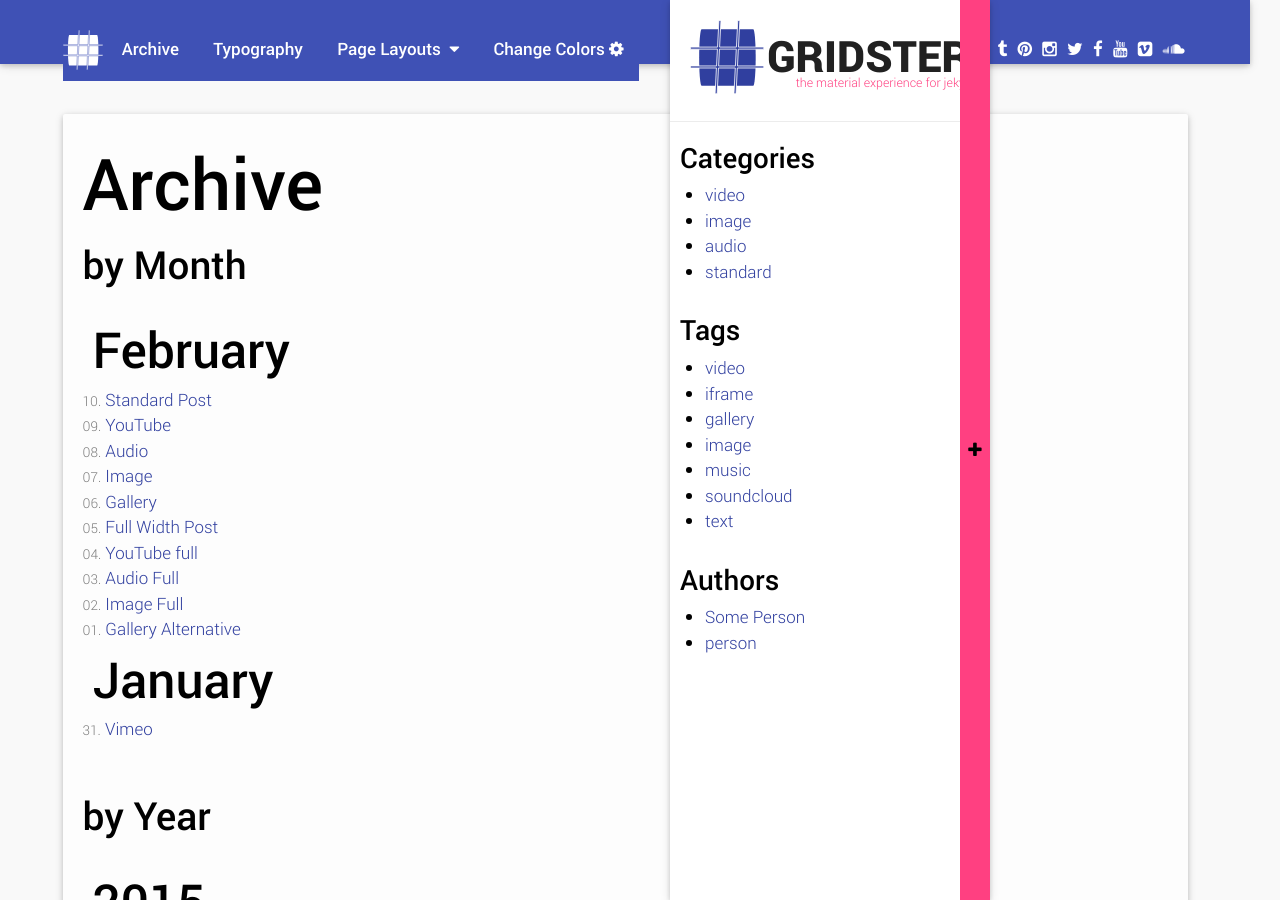
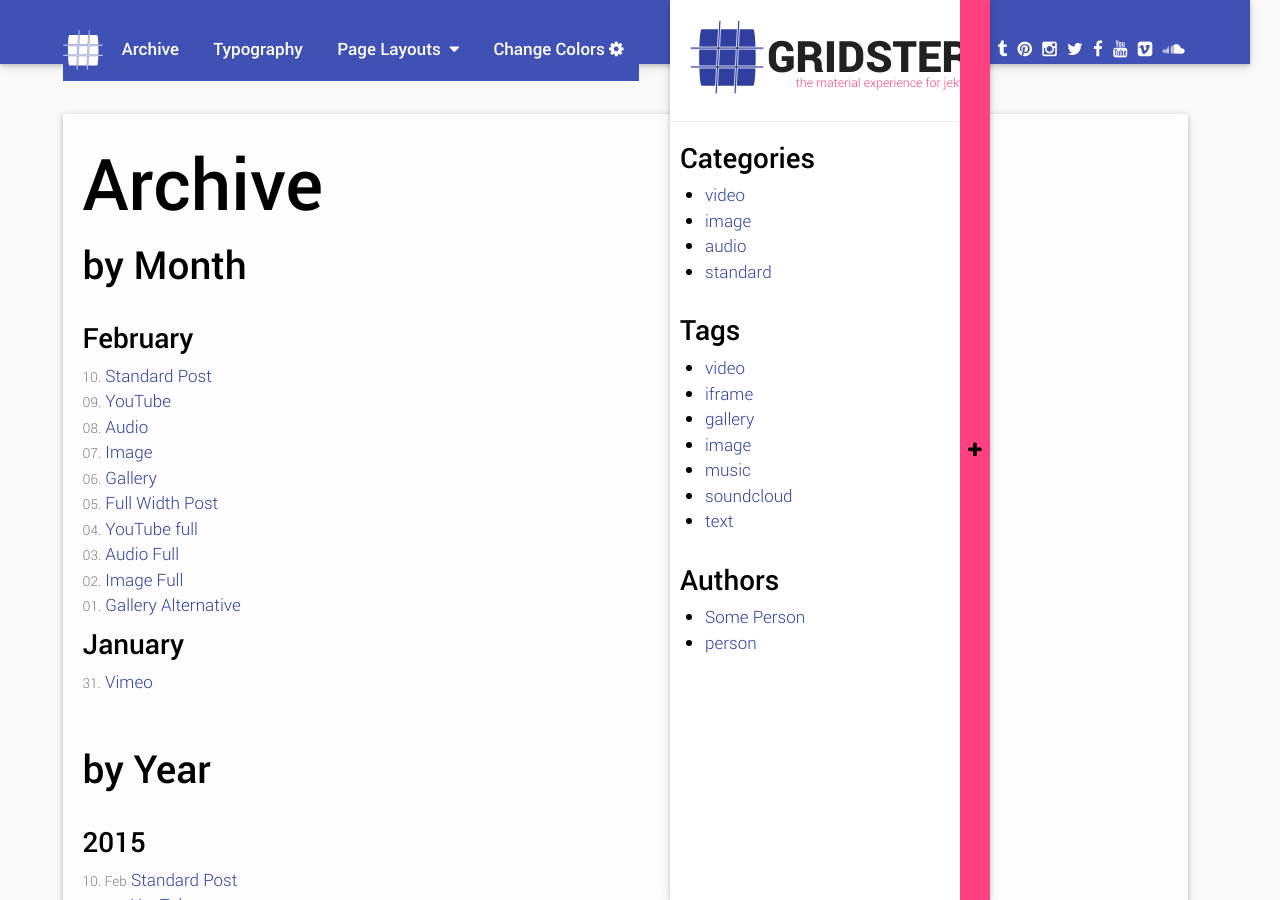
Before and after one commit to DigitalMindCH/gridster-jekyll-theme, a Jekyll site: the page built from archive/index.md, in a window 1280 px wide and 900 px high. Built offline with Jekyll 4.4.1, drawn with Linux system fonts in a browser that asks for light colours.

Commit message:
archive headings

```diff
--- a/_includes/monthly_archive.html
+++ b/_includes/monthly_archive.html
@@ -2,12 +2,12 @@
  <ul class="archive">
   {% for post in site.posts %}
     {% unless post.next %}
-        <h3>{{ post.date | date: '%B' }}</h3>
+        <h5>{{ post.date | date: '%B' }}</h5>
     {% else %}
         {% capture month %}{{ post.date | date: '%B' }}{% endcapture %}
         {% capture nmonth %}{{ post.next.date | date: '%B' }}{% endcapture %}
         {% if month != nmonth %}
-            <h3>{{ post.date | date: '%B' }}</h3>
+            <h5>{{ post.date | date: '%B' }}</h5>
         {% endif %}
     {% endunless %}
     <li><span class="date">{{ post.date | date:"%d." }}</span> <a href="{{ post.url | prepend: site.baseurl | replace: '//', '/'}}">{{ post.title }}</a></li>
--- a/_includes/yearly_archive.html
+++ b/_includes/yearly_archive.html
@@ -2,12 +2,12 @@
 <ul class="archive">
   {% for post in site.posts %}
     {% unless post.next %}
-        <h3>{{ post.date | date: '%Y' }}</h3>
+        <h5>{{ post.date | date: '%Y' }}</h5>
     {% else %}
         {% capture year %}{{ post.date | date: '%Y' }}{% endcapture %}
         {% capture nyear %}{{ post.next.date | date: '%Y' }}{% endcapture %}
         {% if year != nyear %}
-            <h3>{{ post.date | date: '%Y' }}</h3>
+            <h5>{{ post.date | date: '%Y' }}</h5>
         {% endif %}
     {% endunless %}
     <li><span class="date">{{ post.date | date:"%d. %b" }}</span> <a href="{{ post.url | prepend: site.baseurl | replace: '//', '/'}}">{{ post.title }}</a></li>
```
